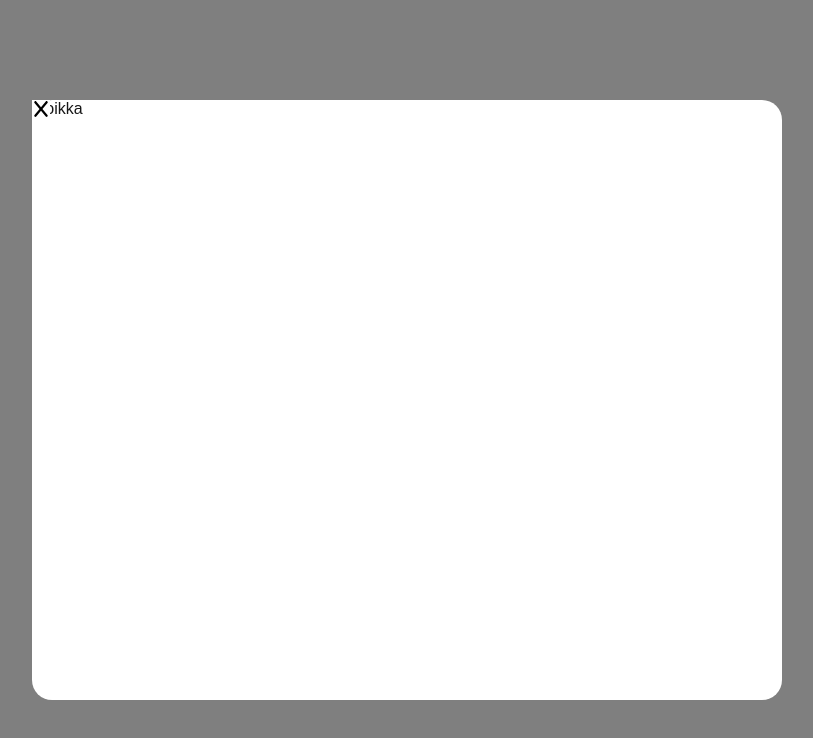
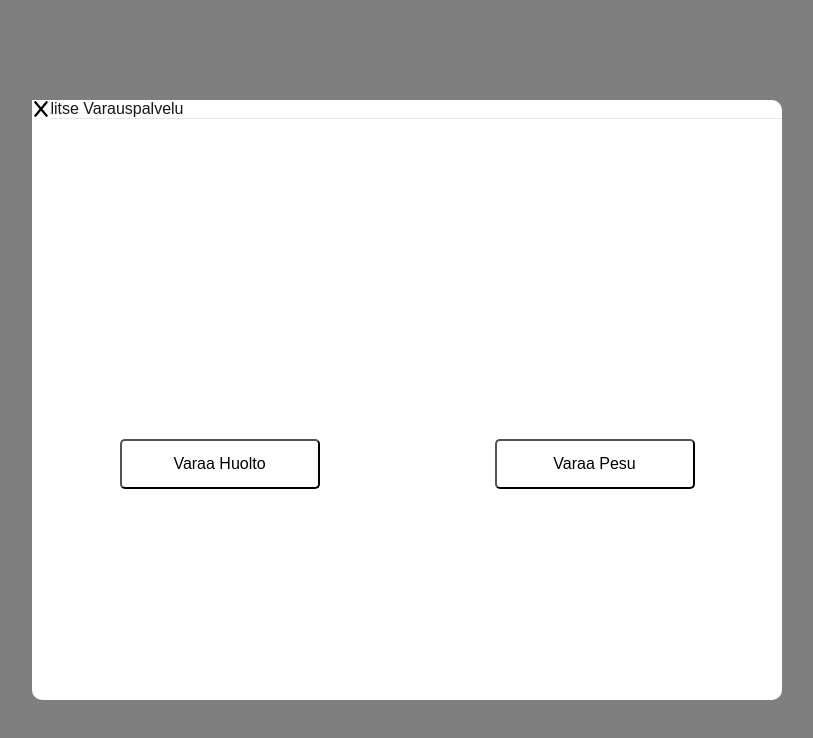
Before and after one commit to Agrinsadon/7auto, a Next.js app in the folder frontend/: page / in a window 1280 px wide. Both pictures are taken after a click on the button "Varaa aika". Shown: the top 738 px of the page, without its empty margins (233-1046 px from the left). Built offline with nearby package versions, Linux system fonts and the light colour scheme.

Commit message:
added the booking buttonns to the frame

```diff
--- a/frontend/src/app/component/bookframe/bookingframe.css
+++ b/frontend/src/app/component/bookframe/bookingframe.css
@@ -31,7 +31,7 @@
 
   .booking-frame {
     position: fixed;
-    display: flex;
+    display: block;
     top: 50%;
     left: 50%;
     width: 750px;
@@ -39,6 +39,17 @@
     transform: translate(-50%, -50%);
     z-index: 1000;
     background-color: #ffffff;
-    border-radius: 20px;
+    border-radius: 10px;
     animation: scaleInFrame 0.3s ease-out forwards;
   }
+
+  .booking-frame-header {
+    display: flex;
+    justify-content: space-between;
+    border-bottom: 1px solid #e5e7ee;
+  }
+
+  .booking-frame-content {
+    display: flex;
+
+  }
--- a/frontend/src/app/component/bookframe/bookingframe.tsx
+++ b/frontend/src/app/component/bookframe/bookingframe.tsx
@@ -1,3 +1,4 @@
+import BookButton from '../buttons/bookbutton';
 import RemoveButton from '../buttons/removebutton';
 import './bookingframe.css';
 
@@ -9,7 +10,14 @@ const BookingFrame = ({ onClose }: BookingFrameProps) => {
   return (
     <div className="booking-frame-container">
       <div className="booking-frame">
-        <RemoveButton onClick={onClose} />
+        <div className="booking-frame-header">
+        <RemoveButton onClick={onClose} onText='Valitse Varauspalvelu' />
+        </div>
+        <div className="booking-frame-content">
+            <BookButton onClick={() => alert('Varaus tehty!')} onText='Varaa Huolto' />
+            <BookButton onClick={() => alert('Varaus tehty!')} onText='Varaa Pesu' />
+        </div>
+
       </div>
     </div>
   );
--- a/frontend/src/app/component/buttons/removebutton.tsx
+++ b/frontend/src/app/component/buttons/removebutton.tsx
@@ -2,14 +2,15 @@ import "./removebutton.css";
 import { FaX } from "react-icons/fa6";
 
 interface RemoveButtonProps {
-  onClick: () => void;
+    onClick: () => void;
+    onText?: string;
 }
 
-export default function RemoveButton({ onClick }: RemoveButtonProps) {
+export default function RemoveButton({ onClick, onText }: RemoveButtonProps) {
 
   return (
     <div className="remove-button-container">
-        <p>Moikka</p>
+        <p>{onText}</p>
         <button className="remove-button" onClick={onClick}>
             <FaX className="remove-icon" />
         </button>
```
